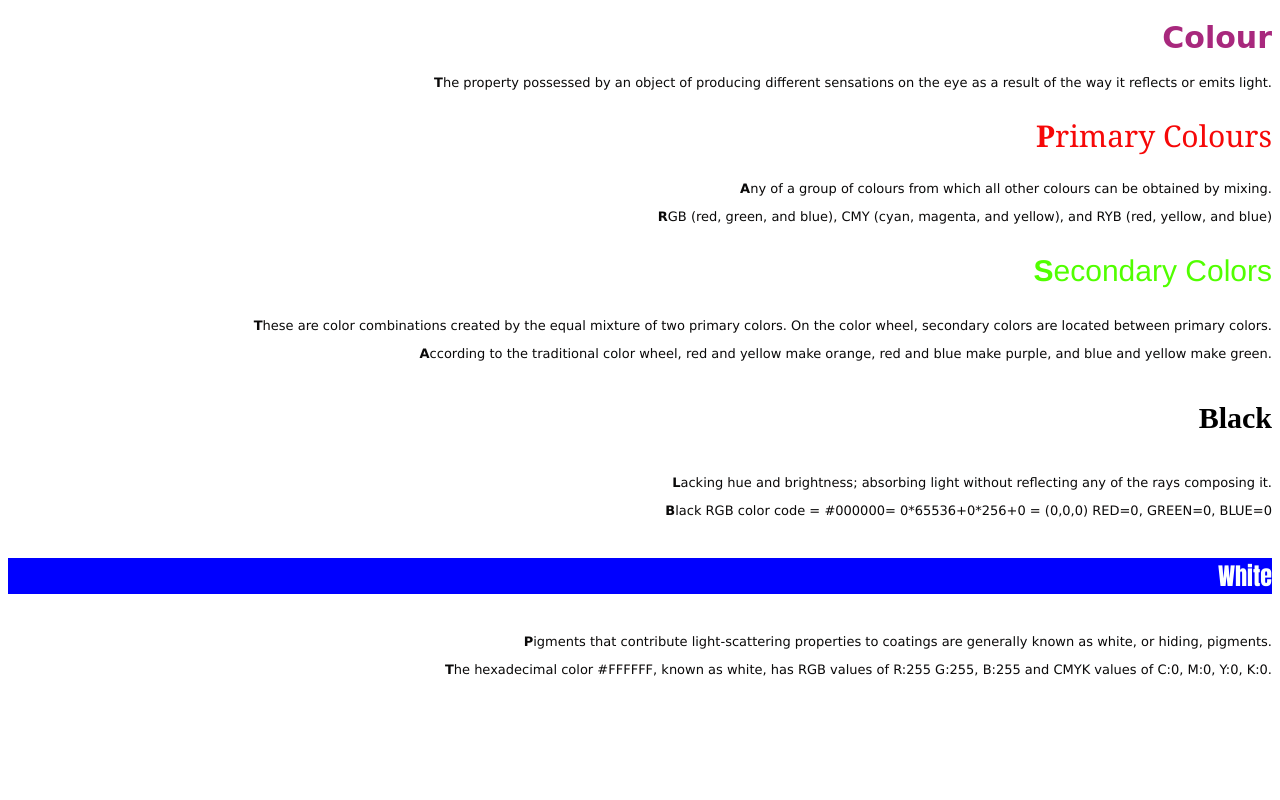
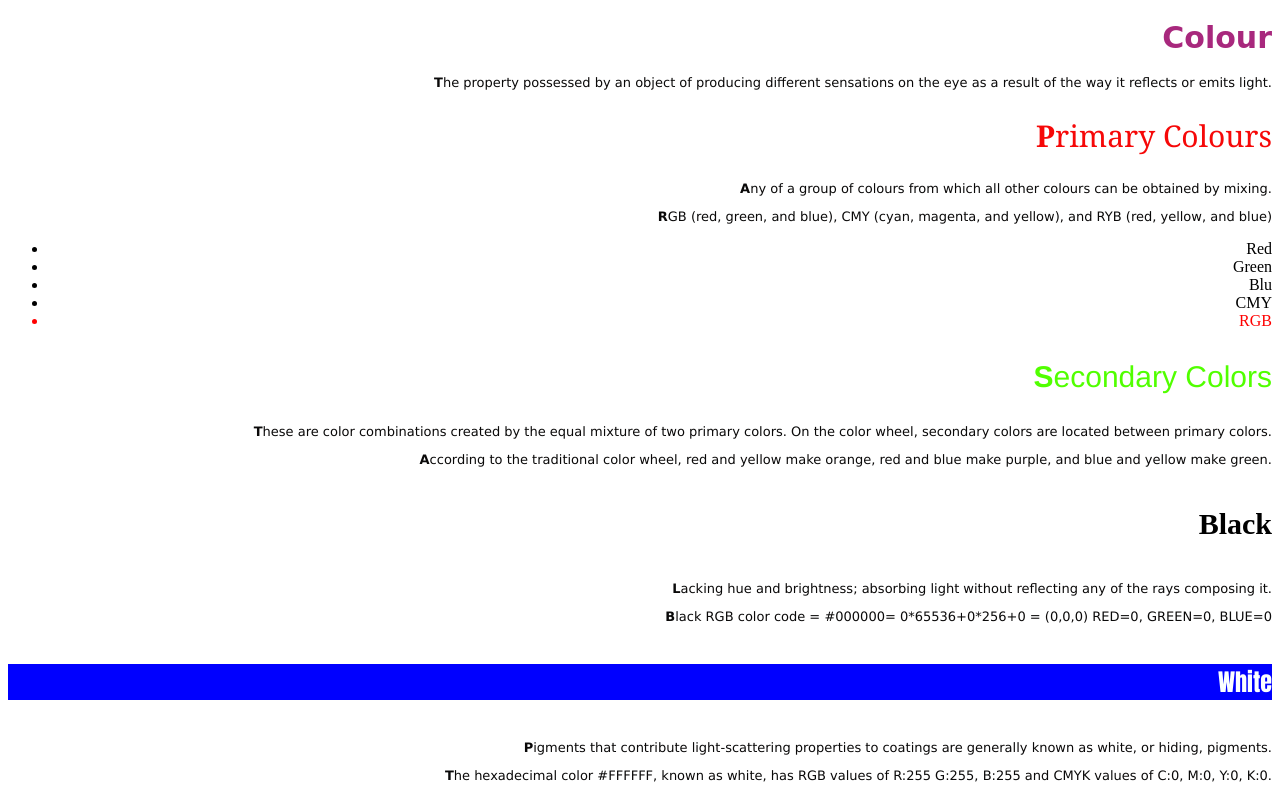
Before and after one commit to Victoria98Sagastizabal/deco1, a plain HTML site: page index.html in a window 1280 px wide. Drawn offline with Linux system fonts and the light colour scheme.

Commit message:
add list

```diff
--- a/index.html
+++ b/index.html
@@ -26,6 +26,14 @@
    <p>Any of a group of colours from which all other colours can be obtained by mixing.</p>
    <p>RGB (red, green, and blue), CMY (cyan, magenta, and yellow), and RYB (red, yellow, and blue)</p>
 
+   <ul class="primaryC">
+      <li>Red</li>
+      <li>Green</li>
+      <li>Blu</li>
+      <li>CMY</li>
+      <li class="rgb">RGB</li>
+    </ul>
+
 <h3 class="colores">Secondary Colors</h3>
    <p>These are color combinations created by the equal mixture of two primary colors. On the color wheel, secondary colors are located between primary colors.</p>
   <p>According to the traditional color wheel, red and yellow make orange, red and blue make purple, and blue and yellow make green.</p>
--- a/style.css
+++ b/style.css
@@ -32,9 +32,12 @@ h2:first-letter {
 
 #p1 {
   color: rgb(0, 0, 0);
-  text-align: right;
+  text-align: right
 
+}
 
+.rgb {
+  color: rgb(255, 0, 0);
 }
 
 h3 {
```
